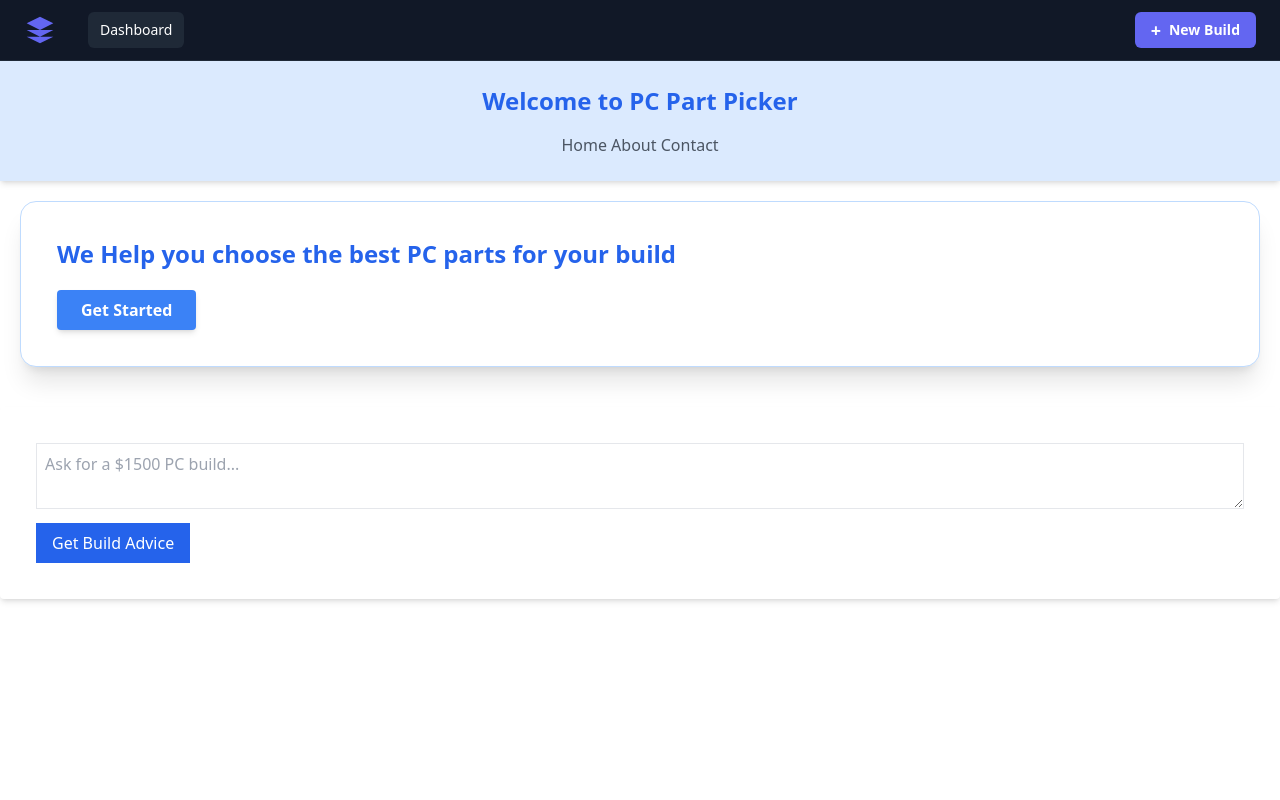
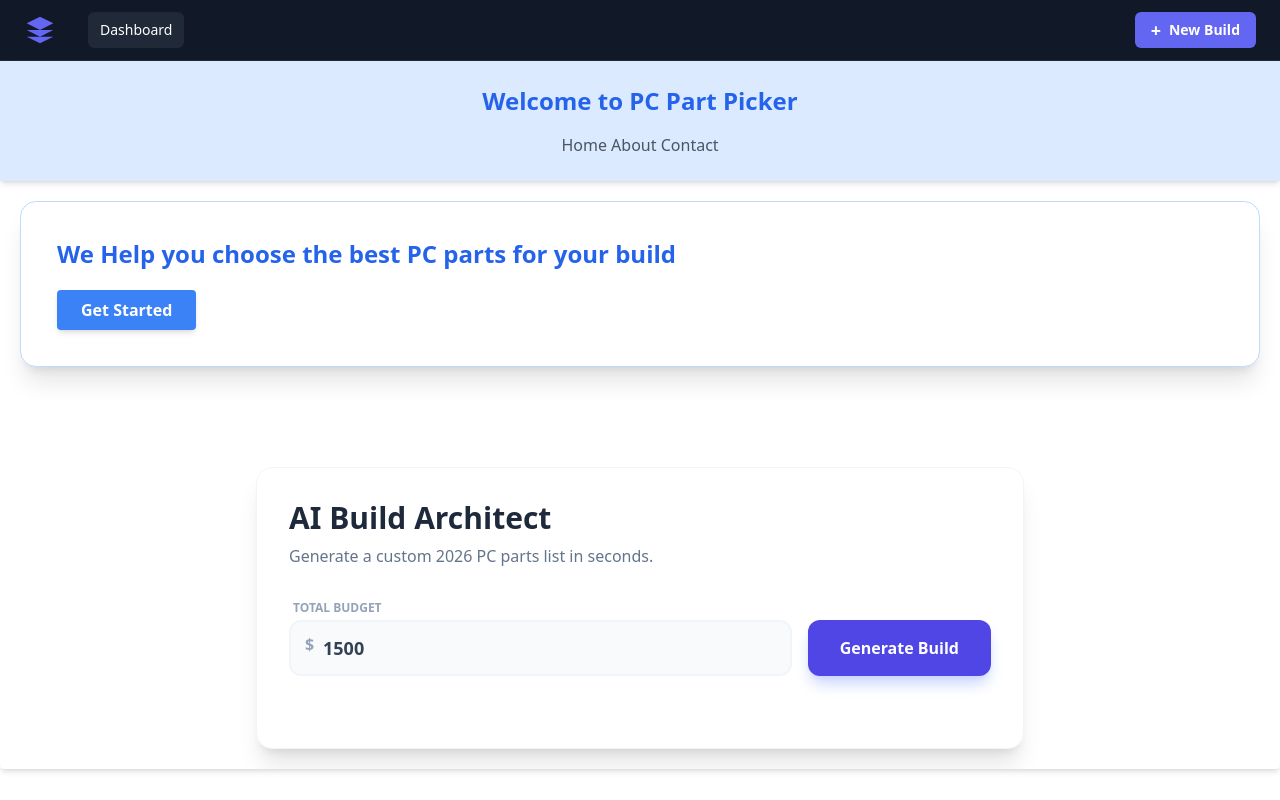
Before and after one commit to IrunguPeter/alx-capstone-project, a React (Vite) app in the folder capstone/: page / in a window 1280 px wide. Both pictures are taken after a click on the button "Get Started". Built offline with nearby package versions, Linux system fonts and the light colour scheme; no server answers.

Commit message:
Added: a card component to Questions.jsx

```diff
--- a/capstone/src/components/Questions.jsx
+++ b/capstone/src/components/Questions.jsx
@@ -1,17 +1,25 @@
 import { useState } from 'react';
 
 const Questions = () => {
-  const [prompt, setPrompt] = useState('');
-  const [response, setResponse] = useState('');
+  const [budget, setBudget] = useState('1500');
   const [loading, setLoading] = useState(false);
+  const [recommendation, setRecommendation] = useState('');
 
-  const handleSubmit = async () => {
+  const GEMINI_KEY = import.meta.env.VITE_GEMINI_API_KEY;
+
+  const handleGetBuild = async () => {
     setLoading(true);
-    const API_KEY = import.meta.env.VITE_GEMINI_API_KEY;
-    const URL = `https://generativelanguage.googleapis.com/v1beta/models/gemini-2.5-flash-lite:generateContent?key=${API_KEY}`;
+    setRecommendation('');
 
     try {
-      const res = await fetch(URL, {
+      const geminiUrl = `https://generativelanguage.googleapis.com/v1beta/models/gemini-2.5-flash-lite:generateContent?key=${GEMINI_KEY}`;
+
+      const prompt = `You are a professional PC hardware expert in February 2026.
+      Create a highly optimized gaming PC build for exactly $${budget}.
+      Include: CPU, GPU (Prioritize RTX 50-series or RX 9000), RAM (DDR5), Storage, Motherboard, PSU, and Case.
+      Format the response as a clean Markdown table followed by a 2-sentence explanation of why this build is the "best bang for buck" right now.`;
+
+      const response = await fetch(geminiUrl, {
         method: 'POST',
         headers: { 'Content-Type': 'application/json' },
         body: JSON.stringify({
@@ -19,38 +27,51 @@ const Questions = () => {
         })
       });
 
-      const data = await res.json();
+      const data = await response.json();
+      const advice = data.candidates[0].content.parts[0].text;
+      setRecommendation(advice);
 
-      // The crucial path for Gemini responses
-      const text = data.candidates[0].content.parts[0].text;
-      setResponse(text);
     } catch (error) {
-      console.error("Error fetching Gemini:", error);
-      setResponse("Failed to get build advice. Check console.");
+      console.error("Gemini Error:", error);
+      setRecommendation("Error: Failed to get recommendation. Check your API key.");
     } finally {
       setLoading(false);
     }
   };
 
   return (
-    <div className="p-4">
-      <textarea
-        className="border p-2 w-full"
-        value={prompt}
-        onChange={(e) => setPrompt(e.target.value)}
-        placeholder="Ask for a $1500 PC build..."
-      />
-      <button
-        onClick={handleSubmit}
-        className="bg-blue-600 text-white px-4 py-2 mt-2"
-        disabled={loading}
-      >
-        {loading ? 'Thinking...' : 'Get Build Advice'}
-      </button>
+    <div className="max-w-3xl mx-auto mt-10 p-8 bg-white rounded-2xl shadow-xl border border-slate-100 font-sans">
+      <h2 className="text-3xl font-extrabold text-slate-800 mb-2">AI Build Architect</h2>
+      <p className="text-slate-500 mb-8">Generate a custom 2026 PC parts list in seconds.</p>
 
-      {response && (
-        <div className="mt-4 p-4 bg-gray-100 rounded">
-          <pre className="whitespace-pre-wrap">{response}</pre>
+      <div className="flex flex-col sm:flex-row gap-4 mb-10">
+        <div className="flex-1">
+          <label className="block text-xs font-bold uppercase text-slate-400 mb-1 ml-1">Total Budget</label>
+          <div className="relative">
+            <span className="absolute left-4 top-3 text-slate-400 font-bold">$</span>
+            <input
+              type="number"
+              value={budget}
+              onChange={(e) => setBudget(e.target.value)}
+              className="w-full pl-8 pr-4 py-3 bg-slate-50 border-2 border-slate-100 rounded-xl focus:border-indigo-500 focus:ring-0 transition-all text-lg font-semibold text-slate-700"
+            />
+          </div>
+        </div>
+        <button
+          onClick={handleGetBuild}
+          disabled={loading}
+          className="self-end bg-indigo-600 hover:bg-indigo-700 text-white font-bold px-8 py-4 rounded-xl shadow-lg shadow-indigo-200 transition-all active:scale-95 disabled:opacity-50"
+        >
+          {loading ? 'Analyzing Market...' : 'Generate Build'}
+        </button>
+      </div>
+
+      {recommendation && (
+        <div className="animate-in fade-in slide-in-from-bottom-4 duration-500">
+          <div className="prose prose-indigo max-w-none bg-indigo-50/50 p-6 rounded-2xl border border-indigo-100 text-slate-700">
+            {/* Using a simple pre-wrap style for Markdown text */}
+            <div style={{ whiteSpace: 'pre-wrap' }}>{recommendation}</div>
+          </div>
         </div>
       )}
     </div>
```
